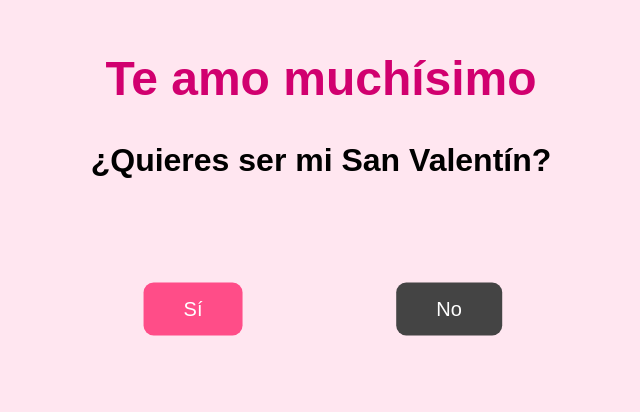
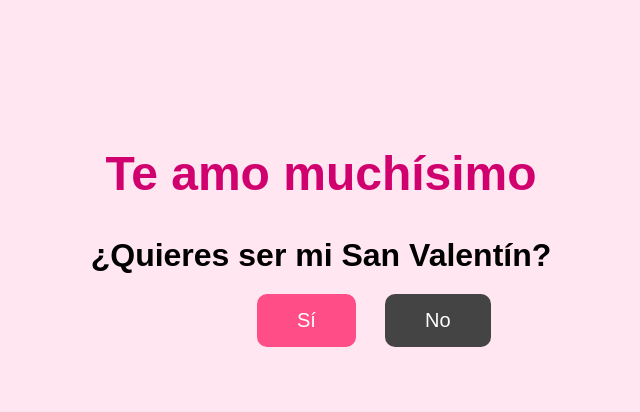
Before and after one commit to Jiumbertz/San-valentin, a plain HTML site: page index.html in a window 1280 px wide. Shown: the part 186-598 px from the top of the page, without its empty margins (319-959 px from the left). Drawn offline with Linux system fonts and the light colour scheme.

Commit message:
Update index.html

```diff
--- a/index.html
+++ b/index.html
@@ -16,6 +16,7 @@
         background-color:#ffe6f0;
         text-align:center;
         overflow:hidden;
+        position:relative;
     }
 
     h1{
@@ -26,13 +27,7 @@
 
     h2{
         font-size:2rem;
-        margin-bottom:30px;
-    }
-
-    .botones{
-        position:relative;
-        width:100%;
-        height:200px;
+        margin-bottom:40px;
     }
 
     button{
@@ -42,22 +37,21 @@
         border-radius:10px;
         cursor:pointer;
         position:absolute;
+        transition:0.2s;
     }
 
     #si{
         background-color:#ff4d88;
         color:white;
-        left:40%;
-        top:50%;
-        transform:translate(-50%, -50%);
+        left:45%;
+        top:60%;
     }
 
     #no{
         background-color:#444;
         color:white;
-        left:60%;
-        top:50%;
-        transform:translate(-50%, -50%);
+        left:55%;
+        top:60%;
     }
 
     .mensajeFinal{
@@ -73,10 +67,8 @@
 <h1>Te amo muchísimo</h1>
 <h2>¿Quieres ser mi San Valentín?</h2>
 
-<div class="botones">
-    <button id="si">Sí</button>
-    <button id="no">No</button>
-</div>
+<button id="si">Sí</button>
+<button id="no">No</button>
 
 <script>
 
@@ -88,7 +80,7 @@ botonSi.addEventListener("click", function(){
     "<h1 class='mensajeFinal'>Igual te amo mucho mi Valentín :3 💖</h1>";
 });
 
-// Cuando intenten pasar el mouse sobre el botón NO, se moverá
+// El botón NO se escapa
 botonNo.addEventListener("mouseover", function(){
 
     let anchoVentana = window.innerWidth - botonNo.offsetWidth;
```
